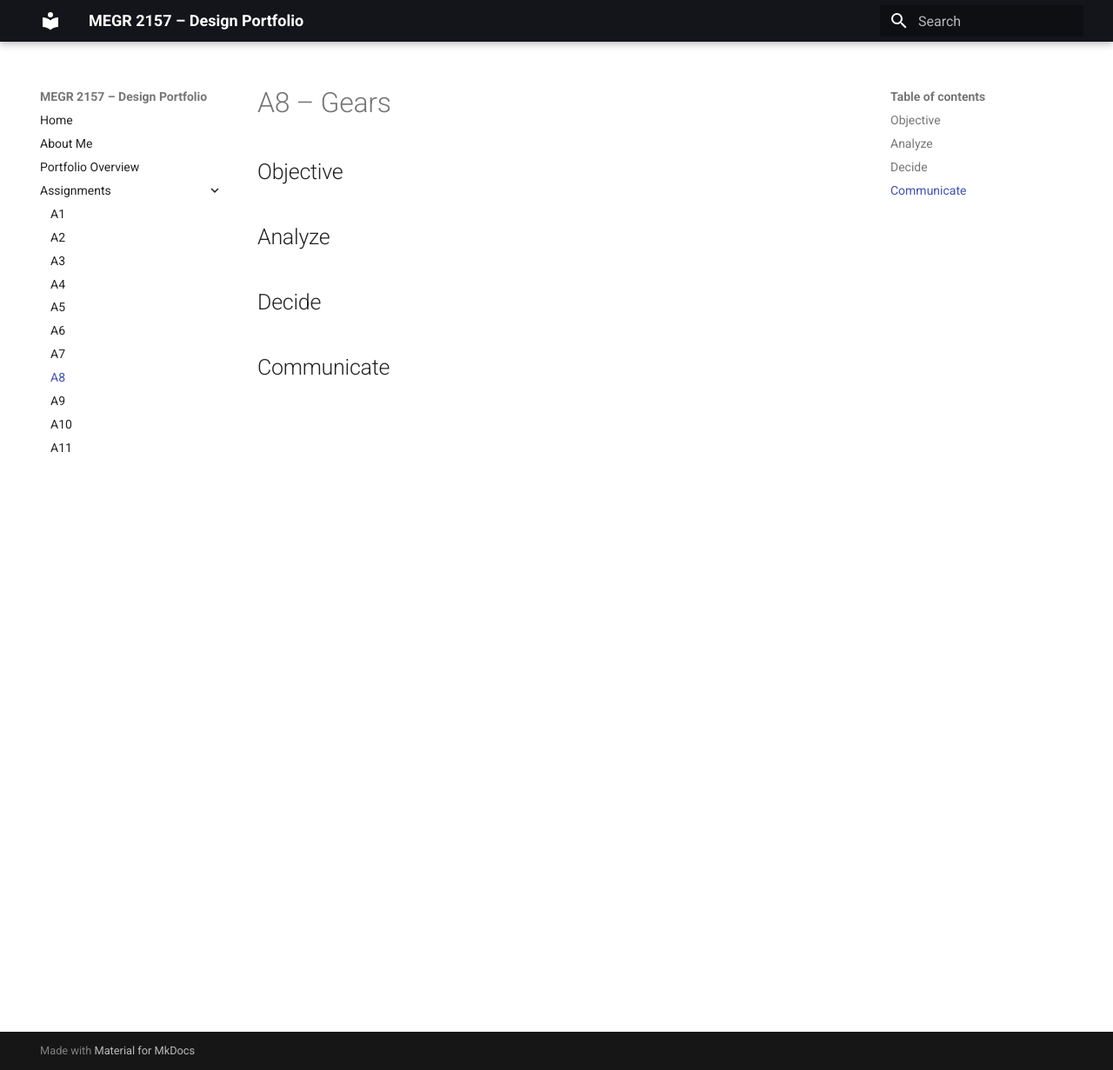
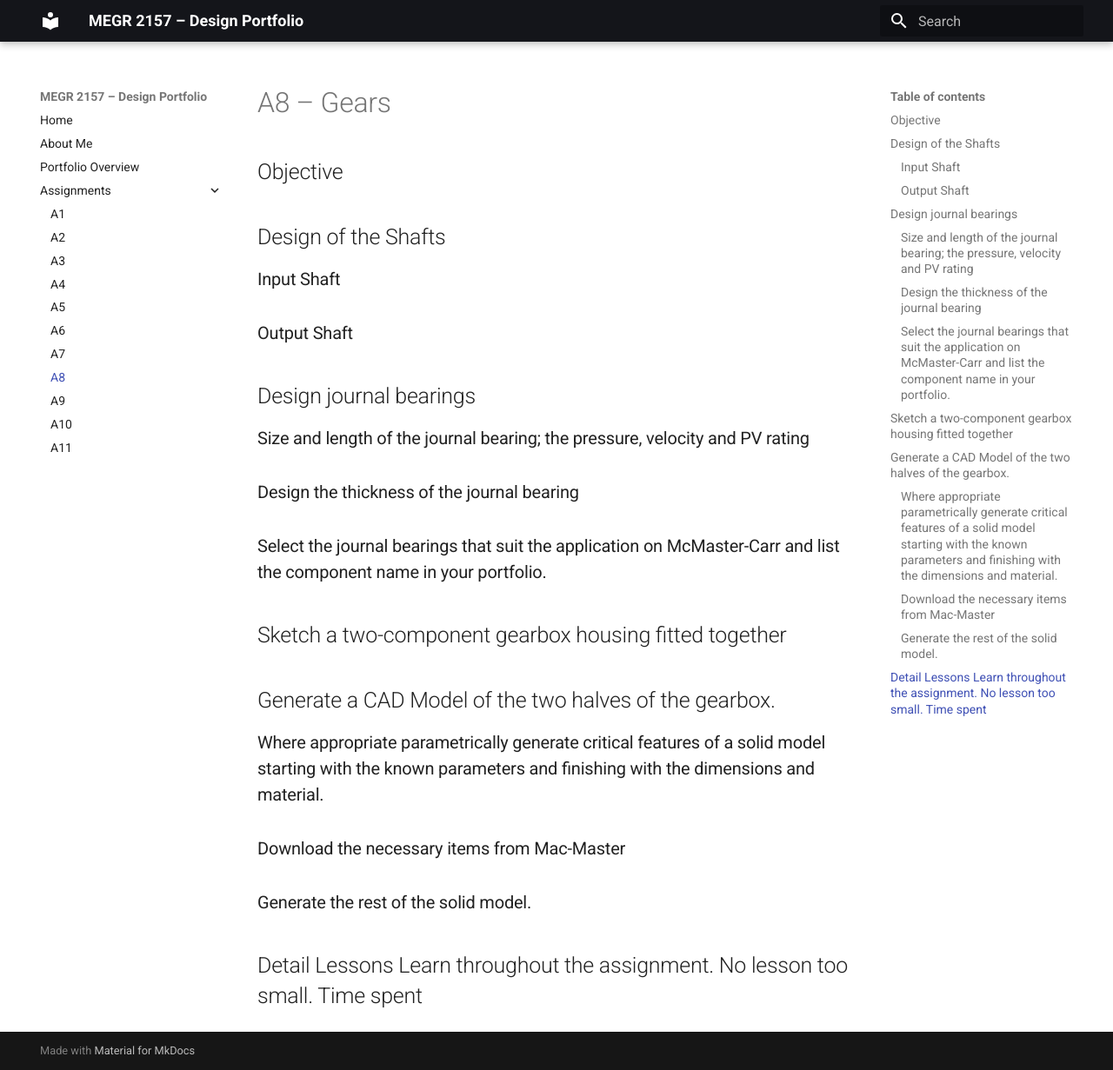
Before and after one commit to pbrown95-glitch/megr2157-portfolio, an MkDocs documentation site: the page built from docs/assignments/A08/index.md, in a window 1280 px wide and 1231 px high. Shown: the whole window at 87% size. Built offline with MkDocs 1.6.1 and Material for MkDocs 9.7.7, drawn with Linux system fonts in a browser that asks for light colours.

Commit message:
Update index.md

```diff
--- a/docs/assignments/A08/index.md
+++ b/docs/assignments/A08/index.md
@@ -1,12 +1,46 @@
 # A8 – Gears
+
+
 
 ## Objective
 
 
-## Analyze
 
 
-## Decide
+## Design of the Shafts
+
+### Input Shaft
+
+### Output Shaft
 
 
-## Communicate
+
+
+## Design journal bearings
+
+### Size and length of the journal bearing; the pressure, velocity and PV rating
+
+### Design the thickness of the journal bearing
+
+### Select the journal bearings that suit the application on McMaster-Carr and list the component name in your portfolio.
+
+
+
+
+## Sketch a two-component gearbox housing fitted together
+
+
+
+
+## Generate a CAD Model of the two halves of the gearbox.
+
+### Where appropriate parametrically generate critical features of a solid model starting with the known parameters and finishing with the dimensions and material.
+
+### Download the necessary items from Mac-Master
+
+### Generate the rest of the solid model.
+
+
+
+
+##  Detail Lessons Learn throughout the assignment. No lesson too small. Time spent
```
